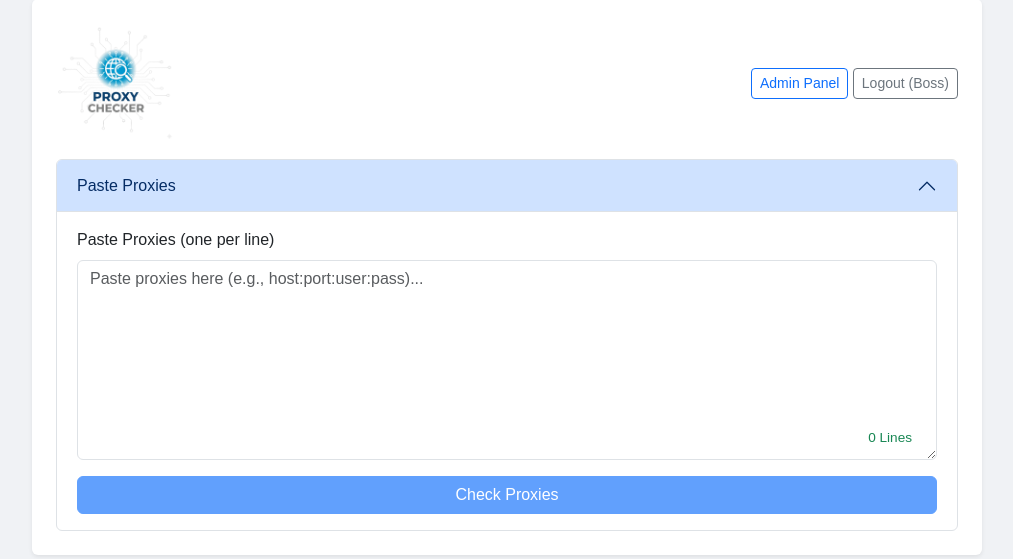
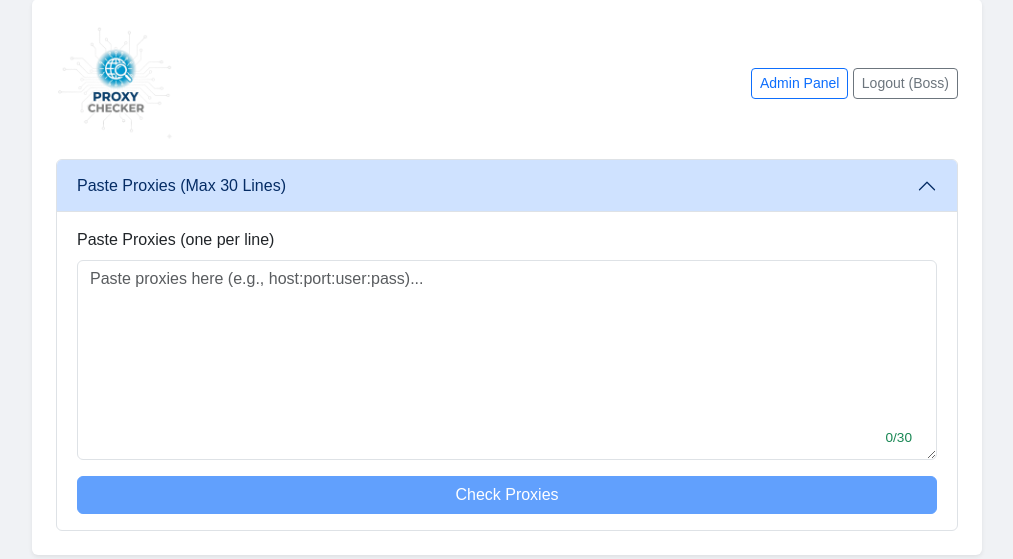
Before and after one commit to elishakip1/Vproxy-console, a Flask app: page / in a window 1280 px wide. Shown: the part 51-610 px from the top of the page, without its empty margins (133-1146 px from the left). Run offline with Flask 3, Linux system fonts and the light colour scheme; a user stored in the database is signed in.

Commit message:
Enhance proxy input with line limit and counter
Updated the proxy input section to include a maximum line count and improved the counter logic to reflect this limit. Re-added the MAX_LINES constant and adjusted the submit button logic accordingly.

```diff
--- a/templates/index.html
+++ b/templates/index.html
@@ -175,7 +175,7 @@
                    <button class="accordion-button {% if results is defined and results %}collapsed{% endif %}" type="button"
                             data-bs-toggle="collapse" data-bs-target="#proxyForm"
                             aria-expanded="{{ 'false' if results is defined and results else 'true' }}" aria-controls="proxyForm">
-                        Paste Proxies
+                        Paste Proxies (Max {{ max_paste }} Lines)
                     </button>
                 </h2>
                 <div id="proxyForm" class="accordion-collapse collapse {% if results is not defined or not results %}show{% endif %}"
@@ -190,7 +190,7 @@
                                     <textarea id="proxytext" class="form-control textarea-box"
                                               placeholder="Paste proxies here (e.g., host:port:user:pass)..."
                                               oninput="updateProxyCounter(this)"></textarea>
-                                    <div class="proxy-counter" id="proxyCounter">0 Lines</div>
+                                    <div class="proxy-counter" id="proxyCounter">0/{{ max_paste }}</div>
                                 </div>
                             </div>
                             <button type="submit" id="submitBtn" class="btn btn-primary w-100">Check Proxies</button>
@@ -271,7 +271,8 @@
     <script>
         // Store proxies whose usage has been tracked in this session to prevent re-tracking UI updates
         let trackedProxiesThisSession = new Set();
-        // const MAX_LINES = {{ max_paste }}; // <-- REMOVED
+        // --- MODIFICATION: Re-added MAX_LINES ---
+        const MAX_LINES = {{ max_paste }};
 
         /**
          * Updates counter, validates input length, sets visual feedback,
@@ -296,23 +297,40 @@
             const counter = document.getElementById('proxyCounter');
             const submitBtn = document.getElementById('submitBtn');
 
+            // --- MODIFICATION: Re-added limit logic ---
+            const isTextAreaTooLong = rawLineCount > MAX_LINES;
             const isTextAreaEmpty = rawLineCount === 0;
 
-            // --- MODIFIED: Simplified counter logic ---
-            counter.textContent = `${rawLineCount} Lines`;
-            counter.className = 'proxy-counter counter-ok';
-            textarea.classList.remove('is-invalid');
-            hiddenTextarea.value = text;
-            // --- END MODIFIED ---
+            // Update counter text
+            counter.textContent = `${rawLineCount}/${MAX_LINES}`;
 
+            // Update counter style, set hidden value, and apply/remove invalid class
+            if (isTextAreaTooLong) {
+                counter.className = 'proxy-counter counter-error';
+                textarea.classList.add('is-invalid'); // Add red border
+                // Set hidden value to truncated text
+                hiddenTextarea.value = lines.slice(0, MAX_LINES).join('\n');
+            } else {
+                if (rawLineCount === MAX_LINES) {
+                    counter.className = 'proxy-counter counter-warning';
+                } else {
+                    counter.className = 'proxy-counter counter-ok';
+                }
+                textarea.classList.remove('is-invalid'); // Remove red border
+                // Set hidden value to full (valid) text
+                hiddenTextarea.value = text;
+            }
 
             // --- Submit Button Logic ---
-            // Disable only if empty
-            if (isTextAreaEmpty) {
+            // Disable if:
+            // 1. Text area is too long
+            // 2. Text area is empty
+            if (isTextAreaTooLong || isTextAreaEmpty) {
                 submitBtn.disabled = true;
             } else {
                 submitBtn.disabled = false;
             }
+            // --- END MODIFICATION ---
         }
 
 
@@ -485,6 +503,7 @@
 
         // Initialize counters and button state when the page loads
         document.addEventListener('DOMContentLoaded', () => {
+              // --- MODIFICATION: Call counter update ---
               updateProxyCounter(document.getElementById('proxytext'));
 
               // Clear results after a delay only if results were generated by a POST
```
